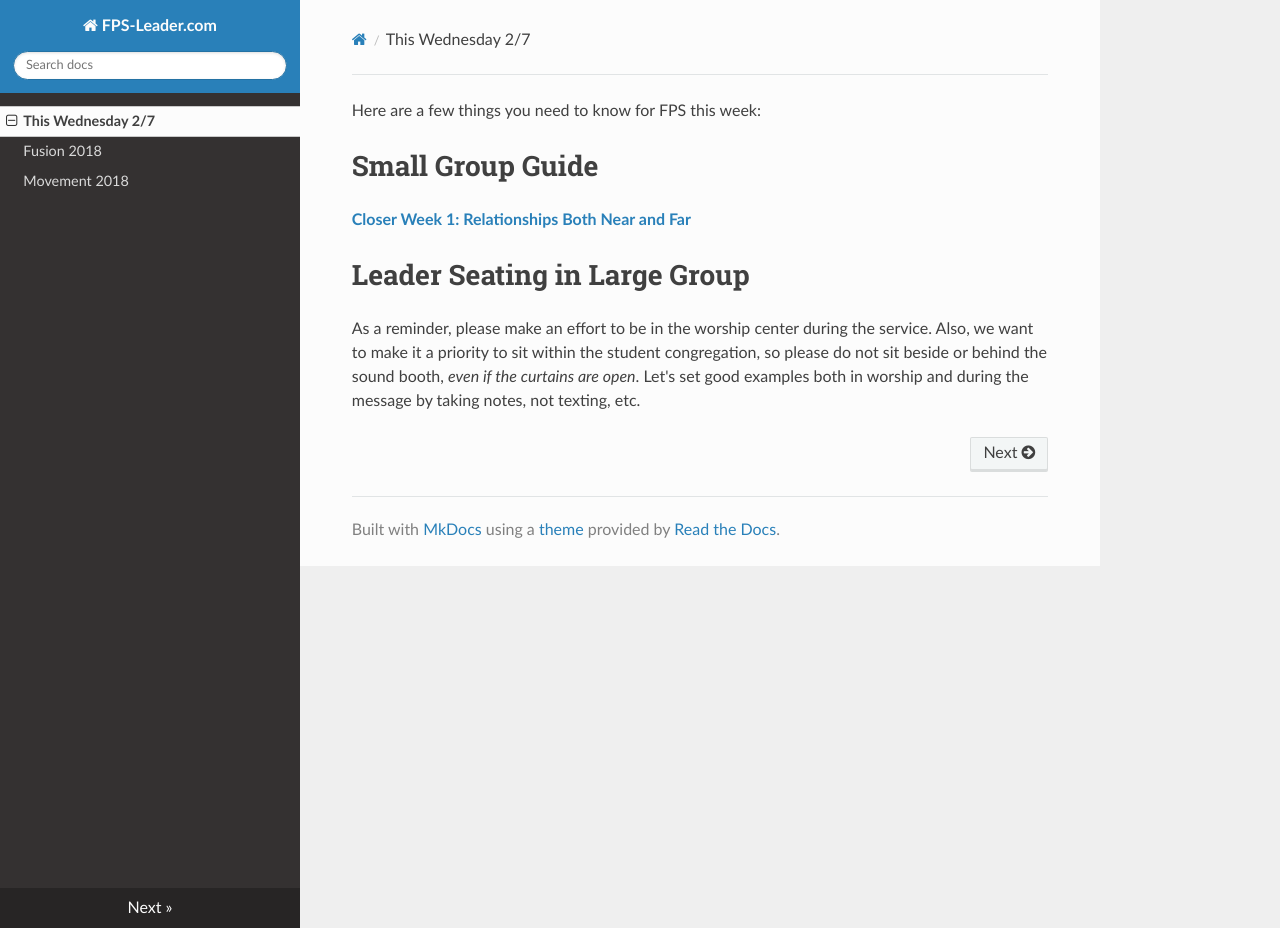
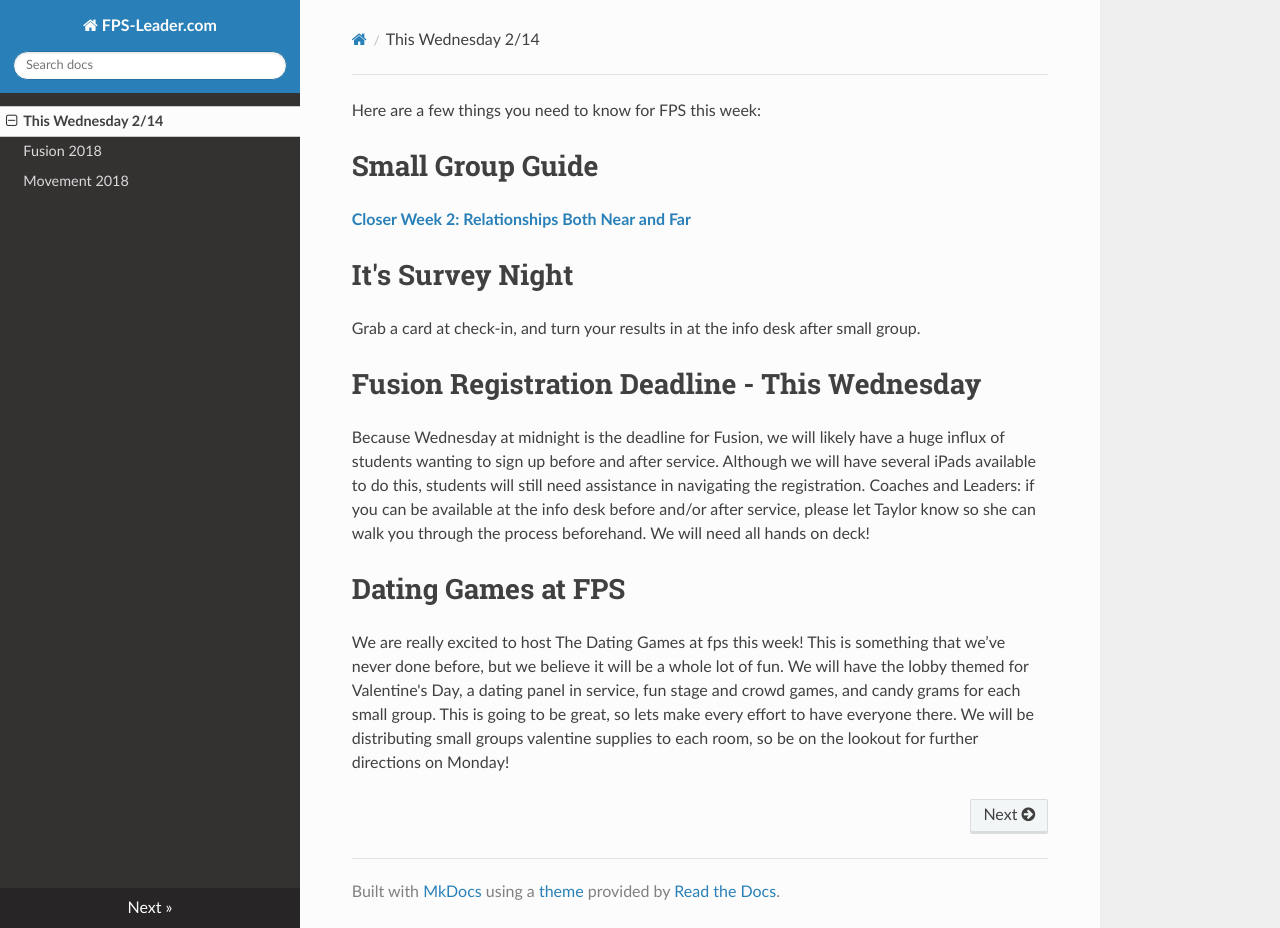
Before and after one commit to GJasonAnderson/fps-leader, an MkDocs documentation site: the page built from docs/index.md, in a window 1280 px wide and 928 px high. Built offline with MkDocs 1.6.1, drawn with Linux system fonts in a browser that asks for light colours; nearby versions of some CDN libraries; old or Windows-style settings are respelled for this version of MkDocs.

Commit message:
Weekly update for 2/14

```diff
--- a/docs/index.md
+++ b/docs/index.md
@@ -1,7 +1,13 @@
 Here are a few things you need to know for FPS this week:
 
 # Small Group Guide
-**[ Closer Week 1: Relationships Both Near and Far ]( group-guides/Closer Week 1.pdf )**
+**[ Closer Week 2: Relationships Both Near and Far ]( group-guides/Closer Week 2.pdf )**
 
-# Leader Seating in Large Group
-As a reminder, please make an effort to be in the worship center during the service. Also, we want to make it a priority to sit within the student congregation, so please do not sit beside or behind the sound booth, *even if the curtains are open*. Let's set good examples both in worship and during the message by taking notes, not texting, etc.
+# It's Survey Night
+Grab a card at check-in, and turn your results in at the info desk after small group.
+
+# Fusion Registration Deadline - This Wednesday
+Because Wednesday at midnight is the deadline for Fusion, we will likely have a huge influx of students wanting to sign up before and after service. Although we will have several iPads available to do this, students will still need assistance in navigating the registration. Coaches and Leaders: if you can be available at the info desk before and/or after service, please let Taylor know so she can walk you through the process beforehand. We will need all hands on deck!
+
+# Dating Games at FPS
+We are really excited to host The Dating Games at fps this week! This is something that we’ve never done before, but we believe it will be a whole lot of fun. We will have the lobby themed for Valentine's Day, a dating panel in service, fun stage and crowd games, and candy grams for each small group. This is going to be great, so lets make every effort to have everyone there.  We will be distributing small groups valentine supplies to each room, so be on the lookout for further directions on Monday!
--- a/mkdocs.yml
+++ b/mkdocs.yml
@@ -1,7 +1,7 @@
 site_name: FPS-Leader.com
 site_url: https://fps-leader.com
 pages:
-    - This Wednesday 2/7: index.md
+    - This Wednesday 2/14: index.md
     - Fusion 2018: fusion.md
     - Movement 2018: movement.md
 theme: readthedocs
```
Also changed, not shown: docs/fusion.md (+1 -5 lines), 2 other files.
